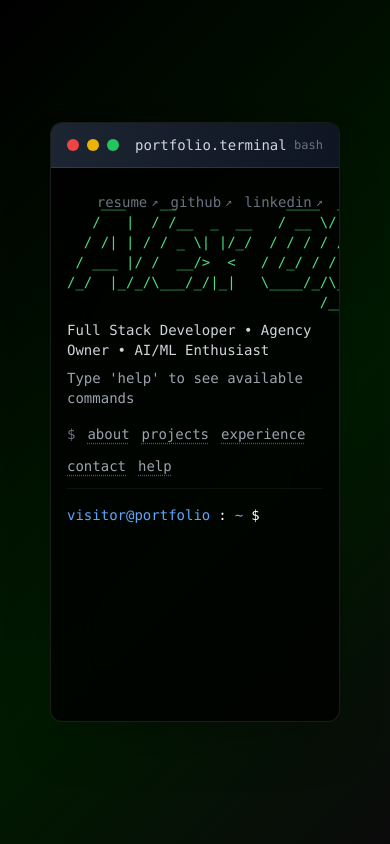
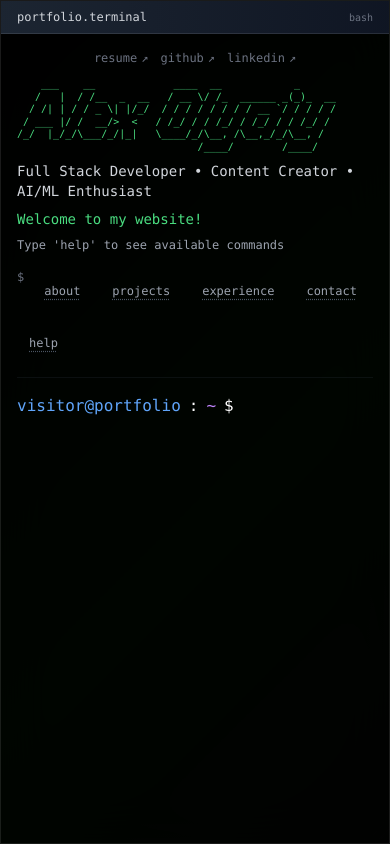
Before and after one commit to olyaiy/alexo-personal-portfolio, a Next.js app: page / in a window 390 px wide. Built offline with nearby package versions, Linux system fonts and the light colour scheme.

Commit message:
updates to my portfolio site

```diff
--- a/src/app/layout.tsx
+++ b/src/app/layout.tsx
@@ -44,7 +44,7 @@ export default function RootLayout({
   return (
     <html lang="en" suppressHydrationWarning>
       <head>
-        <meta name="viewport" content="width=device-width, initial-scale=1, viewport-fit=cover" />
+        <meta name="viewport" content="width=device-width, initial-scale=1, maximum-scale=1, viewport-fit=cover" />
       </head>
       <body
         className={`${geistSans.variable} ${geistMono.variable} antialiased flex min-h-screen flex-col`}
--- a/src/components/terminal.tsx
+++ b/src/components/terminal.tsx
@@ -1,7 +1,7 @@
 'use client'
 
 import { useState, useEffect, useRef, useCallback } from 'react'
-import type { KeyboardEvent, MouseEvent as ReactMouseEvent, ReactNode } from 'react'
+import type { KeyboardEvent, MouseEvent as ReactMouseEvent, TouchEvent as ReactTouchEvent, ReactNode } from 'react'
 import { PERSONAL_INFO } from '@/lib/data/personal-info'
 import { SOCIAL_LINKS, EMAIL } from '@/lib/data/social-links'
 import { experiences } from '@/lib/data/experiences'
@@ -25,6 +25,7 @@ const ASCII_ART = `    ___    __             ____  __            _
 /_/  |_/_/\\___/_/|_|   \\____/_/\\__, /\\__,_/_/\\__, /
                               /____/        /____/`
 
+const WELCOME_TEXT = "Welcome to my website!"
 const SUBTITLE_TEXT = PERSONAL_INFO.titles.join(' • ')
 const HELP_TEXT = "Type 'help' to see available commands"
 
@@ -191,10 +192,13 @@ export function Terminal() {
   const [showWindow, setShowWindow] = useState(false)
   const [showContent, setShowContent] = useState(false)
   const [showCursor, setShowCursor] = useState(true)
+  const [typedWelcome, setTypedWelcome] = useState('')
   const [typedSubtitle, setTypedSubtitle] = useState('')
   const [typedHelp, setTypedHelp] = useState('')
   const [showPrompt, setShowPrompt] = useState(false)
   const [contactState, setContactState] = useState<ContactFormState | null>(null)
+  const [isMobile, setIsMobile] = useState(false)
+  const [keyboardHeight, setKeyboardHeight] = useState(0)
 
   const bottomRef = useRef<HTMLDivElement>(null)
   const inputRef = useRef<HTMLInputElement | HTMLTextAreaElement>(null)
@@ -216,9 +220,18 @@ export function Terminal() {
     setSuggestion('')
   }
 
-  // Center the window on mount
+  // Detect mobile and center window on mount
   useEffect(() => {
-    function centerWindow() {
+    function handleResize() {
+      const mobile = window.innerWidth <= 768
+      setIsMobile(mobile)
+
+      if (mobile) {
+        // Mobile: fullscreen
+        setSize({ width: window.innerWidth, height: window.innerHeight })
+        setPosition({ x: 0, y: 0 })
+      } else {
+        // Desktop: centered window
         const windowWidth = Math.min(900, window.innerWidth - 100)
         const windowHeight = Math.min(600, window.innerHeight - 100)
         setSize({ width: windowWidth, height: windowHeight })
@@ -227,25 +240,33 @@ export function Terminal() {
           y: (window.innerHeight - windowHeight) / 2
         })
       }
-    centerWindow()
+    }
+
+    handleResize()
+    window.addEventListener('resize', handleResize)
+    return () => window.removeEventListener('resize', handleResize)
   }, [])
 
-  // Staggered animation sequence
+  // Staggered animation sequence (faster on mobile)
   useEffect(() => {
-    // Window appears first
-    const windowTimer = setTimeout(() => setShowWindow(true), 100)
-    // Content fades in after window
-    const contentTimer = setTimeout(() => setShowContent(true), 400)
+    const delay = isMobile ? 50 : 100
+    const contentDelay = isMobile ? 200 : 400
+
+    const windowTimer = setTimeout(() => setShowWindow(true), delay)
+    const contentTimer = setTimeout(() => setShowContent(true), contentDelay)
 
     return () => {
       clearTimeout(windowTimer)
       clearTimeout(contentTimer)
     }
-  }, [])
+  }, [isMobile])
 
-  // Typewriter effect for subtitle and help text
+  // Typewriter effect for subtitle, welcome, and help text (faster on mobile)
   useEffect(() => {
     if (!showContent) return
+
+    const speed = isMobile ? 5 : 10
+    const pause = isMobile ? 50 : 100
 
     let subtitleIndex = 0
     const subtitleTimer = setInterval(() => {
@@ -254,7 +275,14 @@ export function Terminal() {
         subtitleIndex++
       } else {
         clearInterval(subtitleTimer)
-        // Start help text after subtitle is done
+        setTimeout(() => {
+          let welcomeIndex = 0
+          const welcomeTimer = setInterval(() => {
+            if (welcomeIndex <= WELCOME_TEXT.length) {
+              setTypedWelcome(WELCOME_TEXT.slice(0, welcomeIndex))
+              welcomeIndex++
+            } else {
+              clearInterval(welcomeTimer)
               setTimeout(() => {
                 let helpIndex = 0
                 const helpTimer = setInterval(() => {
@@ -263,16 +291,18 @@ export function Terminal() {
                     helpIndex++
                   } else {
                     clearInterval(helpTimer)
-              // Show prompt after typing is done
-              setTimeout(() => setShowPrompt(true), 100)
+                    setTimeout(() => setShowPrompt(true), pause)
                   }
-          }, 10)
-        }, 100)
+                }, speed)
+              }, pause)
             }
-    }, 10)
+          }, speed)
+        }, pause)
+      }
+    }, speed)
 
     return () => clearInterval(subtitleTimer)
-  }, [showContent])
+  }, [showContent, isMobile])
 
   // Cursor blink effect
   useEffect(() => {
@@ -284,9 +314,10 @@ export function Terminal() {
 
   useEffect(() => {
     if (!isMinimized) {
-      bottomRef.current?.scrollIntoView({ behavior: 'smooth' })
+      const behavior = isMobile ? 'auto' : 'smooth'
+      bottomRef.current?.scrollIntoView({ behavior })
     }
-  }, [history, isMinimized])
+  }, [history, isMinimized, isMobile])
 
   useEffect(() => {
     if (!isMinimized && showPrompt) {
@@ -294,8 +325,30 @@ export function Terminal() {
     }
   }, [isMinimized, showPrompt, contactState])
 
-  // Handle dragging
+  // Handle virtual keyboard on mobile
   useEffect(() => {
+    if (!isMobile || typeof window === 'undefined' || !window.visualViewport) return
+
+    function handleViewportResize() {
+      if (window.visualViewport) {
+        const viewport = window.visualViewport
+        const keyboardOpen = viewport.height < window.innerHeight
+        if (keyboardOpen) {
+          setKeyboardHeight(window.innerHeight - viewport.height)
+        } else {
+          setKeyboardHeight(0)
+        }
+      }
+    }
+
+    window.visualViewport.addEventListener('resize', handleViewportResize)
+    return () => window.visualViewport?.removeEventListener('resize', handleViewportResize)
+  }, [isMobile])
+
+  // Handle dragging (disabled on mobile)
+  useEffect(() => {
+    if (isMobile) return
+
     function handleMouseMove(e: MouseEvent) {
       if (isDragging) {
         setPosition({
@@ -318,10 +371,12 @@ export function Terminal() {
       window.removeEventListener('mousemove', handleMouseMove)
       window.removeEventListener('mouseup', handleMouseUp)
     }
-  }, [isDragging, dragOffset])
+  }, [isDragging, dragOffset, isMobile])
 
-  // Handle resizing
+  // Handle resizing (disabled on mobile)
   useEffect(() => {
+    if (isMobile) return
+
     function handleMouseMove(e: MouseEvent) {
       if (isResizing) {
         const deltaX = e.clientX - resizeStart.x
@@ -373,9 +428,10 @@ export function Terminal() {
       window.removeEventListener('mousemove', handleMouseMove)
       window.removeEventListener('mouseup', handleMouseUp)
     }
-  }, [isResizing, resizeStart, resizeDirection])
+  }, [isResizing, resizeStart, resizeDirection, isMobile])
 
   function handleMouseDown(e: ReactMouseEvent<HTMLDivElement>) {
+    if (isMobile) return
     if (windowRef.current) {
       const rect = windowRef.current.getBoundingClientRect()
       setDragOffset({
@@ -387,6 +443,7 @@ export function Terminal() {
   }
 
   function handleResizeStart(e: ReactMouseEvent, direction: string) {
+    if (isMobile) return
     e.preventDefault()
     e.stopPropagation()
     setResizeDirection(direction)
@@ -666,10 +723,12 @@ export function Terminal() {
   }
 
   return (
-    <div className="min-h-screen p-8 overflow-hidden">
+    <div className={isMobile ? "min-h-screen overflow-hidden" : "min-h-screen p-8 overflow-hidden"}>
       <div
         ref={windowRef}
-        className="fixed rounded-xl overflow-hidden shadow-2xl backdrop-blur-xl bg-black/80 border border-white/10 transition-all duration-500 ease-out"
+        className={`fixed overflow-hidden shadow-2xl backdrop-blur-xl bg-black/80 border border-white/10 transition-all duration-500 ease-out ${
+          isMobile ? 'rounded-none' : 'rounded-xl'
+        }`}
         style={{
           left: `${position.x}px`,
           top: `${position.y}px`,
@@ -682,16 +741,18 @@ export function Terminal() {
       >
         {/* Window Title Bar */}
         <div
-          className="flex items-center justify-between px-4 py-3 bg-gradient-to-r from-gray-800/90 to-gray-900/90 border-b border-white/10 cursor-move select-none"
+          className={`flex items-center justify-between px-4 bg-gradient-to-r from-gray-800/90 to-gray-900/90 border-b border-white/10 select-none ${
+            isMobile ? 'py-2' : 'py-3 cursor-move'
+          }`}
           onMouseDown={handleMouseDown}
         >
           <div className="flex items-center gap-2">
+            {!isMobile && (
               <div className="flex gap-2">
                 <button
                   className="w-3 h-3 rounded-full bg-red-500 hover:bg-red-600 transition-colors"
                   onClick={(e) => {
                     e.stopPropagation()
-                  // Could add close functionality
                   }}
                 />
                 <button
@@ -705,21 +766,25 @@ export function Terminal() {
                   className="w-3 h-3 rounded-full bg-green-500 hover:bg-green-600 transition-colors"
                   onClick={(e) => {
                     e.stopPropagation()
-                  // Could add maximize functionality
                   }}
                 />
               </div>
-            <span className="text-sm text-gray-300 ml-2 font-mono">portfolio.terminal</span>
+            )}
+            <span className={`text-gray-300 font-mono ${isMobile ? 'text-xs' : 'text-sm ml-2'}`}>portfolio.terminal</span>
           </div>
-          <div className="text-xs text-gray-500 font-mono">bash</div>
+          <div className={`text-gray-500 font-mono ${isMobile ? 'text-[10px]' : 'text-xs'}`}>bash</div>
         </div>
 
         {/* Terminal Content */}
         {!isMinimized && (
           <div
-            className="h-full overflow-y-auto font-mono text-sm p-4 cursor-text"
+            className={`h-full overflow-y-auto font-mono cursor-text ${
+              isMobile ? 'text-base px-4 py-4 pb-safe' : 'text-sm p-4'
+            }`}
             onClick={() => inputRef.current?.focus()}
-            style={{ height: 'calc(100% - 48px)' }}
+            style={{
+              height: isMobile ? `calc(100% - 40px - ${keyboardHeight}px)` : 'calc(100% - 48px)',
+            }}
           >
             <div
               className="space-y-4 transition-all duration-700 ease-out"
@@ -731,7 +796,41 @@ export function Terminal() {
               {/* Welcome Message with Typewriter */}
               {showContent && (
                 <div className="relative space-y-2">
-                  {/* Social Links - Top Right */}
+                  {/* Social Links - Mobile: above ASCII art, Desktop: top right */}
+                  {isMobile ? (
+                    <div className="flex gap-3 text-xs mb-3 justify-center">
+                      <a
+                        href="/alex-resume.pdf"
+                        target="_blank"
+                        rel="noopener noreferrer"
+                        className="text-gray-500 hover:text-green-400 active:text-green-300 transition-colors duration-150 flex items-center gap-1"
+                        title="Resume"
+                      >
+                        resume
+                        <span className="text-xs">↗</span>
+                      </a>
+                      <a
+                        href={SOCIAL_LINKS.github.href}
+                        target="_blank"
+                        rel="noopener noreferrer"
+                        className="text-gray-500 hover:text-green-400 active:text-green-300 transition-colors duration-150 flex items-center gap-1"
+                        title="GitHub"
+                      >
+                        github
+                        <span className="text-xs">↗</span>
+                      </a>
+                      <a
+                        href={SOCIAL_LINKS.linkedin.href}
+                        target="_blank"
+                        rel="noopener noreferrer"
+                        className="text-gray-500 hover:text-green-400 active:text-green-300 transition-colors duration-150 flex items-center gap-1"
+                        title="LinkedIn"
+                      >
+                        linkedin
+                        <span className="text-xs">↗</span>
+                      </a>
+                    </div>
+                  ) : (
                     <div className="absolute top-0 right-0 flex gap-3 text-sm">
                       <a
                         href="/alex-resume.pdf"
@@ -764,20 +863,20 @@ export function Terminal() {
                         <span className="text-xs">↗</span>
                       </a>
                     </div>
+                  )}
 
-                  <pre className="text-green-400">{ASCII_ART}</pre>
-                  <div className="text-gray-300 mt-4">
+                  <pre className={`text-green-400 ${isMobile ? 'text-[10px] leading-tight' : ''}`}>{ASCII_ART}</pre>
+                  <div className={`text-gray-300 mt-4 ${isMobile ? 'text-sm' : ''}`}>
                     {typedSubtitle}
-                    {/* {typedSubtitle.length < SUBTITLE_TEXT.length && (
-                      <span className="text-green-400">▊</span>
-                    )} */}
                   </div>
                   {typedSubtitle.length === SUBTITLE_TEXT.length && (
-                    <div className="text-gray-400 text-sm mt-2">
+                    <div className={`text-green-400 mt-2 ${isMobile ? 'text-sm' : ''}`}>
+                      {typedWelcome}
+                    </div>
+                  )}
+                  {typedWelcome.length === WELCOME_TEXT.length && (
+                    <div className={`text-gray-400 mt-2 ${isMobile ? 'text-xs' : 'text-sm'}`}>
                       {typedHelp}
-                      {/* {typedHelp.length < HELP_TEXT.length && (
-                        <span className="text-green-400">▊</span>
-                      )} */}
                     </div>
                   )}
                 </div>
@@ -785,7 +884,7 @@ export function Terminal() {
 
               {/* Quick Command Buttons */}
               {showPrompt && !contactState && (
-                <div className="flex flex-wrap gap-3 my-4 pb-3 border-b border-gray-700/20 text-sm">
+                <div className={`flex flex-wrap my-4 pb-3 border-b border-gray-700/20 ${isMobile ? 'gap-2 text-xs' : 'gap-3 text-sm'}`}>
                   <span className="text-gray-500">$</span>
                   {['about', 'projects', 'experience', 'contact', 'help'].map((cmd) => (
                     <button
@@ -793,7 +892,9 @@ export function Terminal() {
                       onClick={() => {
                         void handleCommand(cmd)
                       }}
-                      className="text-gray-400 hover:text-green-400 transition-colors duration-150 underline decoration-dotted decoration-gray-600 hover:decoration-green-400 underline-offset-4"
+                      className={`text-gray-400 hover:text-green-400 active:text-green-300 transition-colors duration-150 underline decoration-dotted decoration-gray-600 hover:decoration-green-400 active:decoration-green-300 underline-offset-4 ${
+                        isMobile ? 'py-2 px-3 min-h-[44px] flex items-center' : ''
+                      }`}
                     >
                       {cmd}
                     </button>
@@ -840,6 +941,7 @@ export function Terminal() {
                         onChange={(e) => handleInputChange(e.target.value)}
                         onKeyDown={handlePromptKeyDown}
                         className="w-full bg-transparent outline-none text-gray-300 font-mono caret-green-400 relative z-10 resize-none"
+                        style={{ fontSize: isMobile ? '16px' : undefined }}
                         spellCheck={false}
                         autoComplete="off"
                         rows={Math.min(6, Math.max(1, input.split('\n').length))}
@@ -853,10 +955,11 @@ export function Terminal() {
                           onChange={(e) => handleInputChange(e.target.value)}
                           onKeyDown={handlePromptKeyDown}
                           className="w-full bg-transparent outline-none text-gray-300 font-mono caret-green-400 relative z-10"
+                          style={{ fontSize: isMobile ? '16px' : undefined }}
                           spellCheck={false}
                           autoComplete="off"
                         />
-                        {suggestion && (
+                        {suggestion && !isMobile && (
                           <div className="absolute left-0 top-0 pointer-events-none font-mono text-gray-300">
                             <span className="opacity-0">{input}</span>
                             <span className="text-gray-500/40">{suggestion.slice(input.length)}</span>
@@ -873,8 +976,8 @@ export function Terminal() {
           </div>
         )}
 
-        {/* Resize Handles - Edges */}
-        {!isMinimized && (
+        {/* Resize Handles - Edges (Desktop only) */}
+        {!isMinimized && !isMobile && (
           <>
             {/* Top edge */}
             <div
--- a/src/lib/data/personal-info.ts
+++ b/src/lib/data/personal-info.ts
@@ -3,7 +3,7 @@ export const PERSONAL_INFO = {
   name: "Alex Olyaiy",
   titles: [
     "Full Stack Developer",
-    "Agency Owner",
+    "Content Creator",
     "AI/ML Enthusiast"
   ],
   bio: "Computer Science student at UBC and co-founder of High Tide Digital. Building modern web experiences with cutting-edge technologies.",
```
Lines whose indentation alone changed are shown as unchanged.
